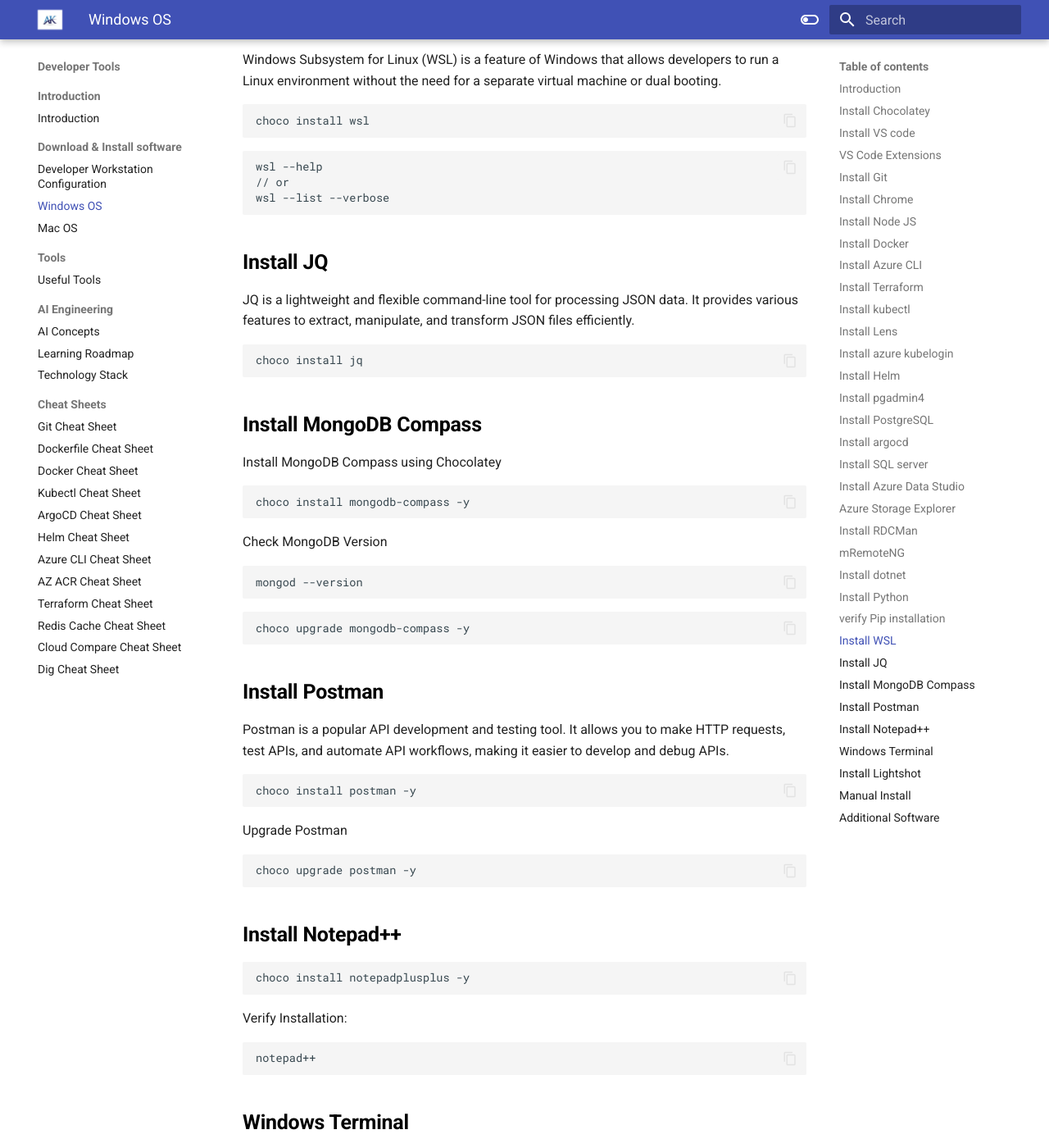
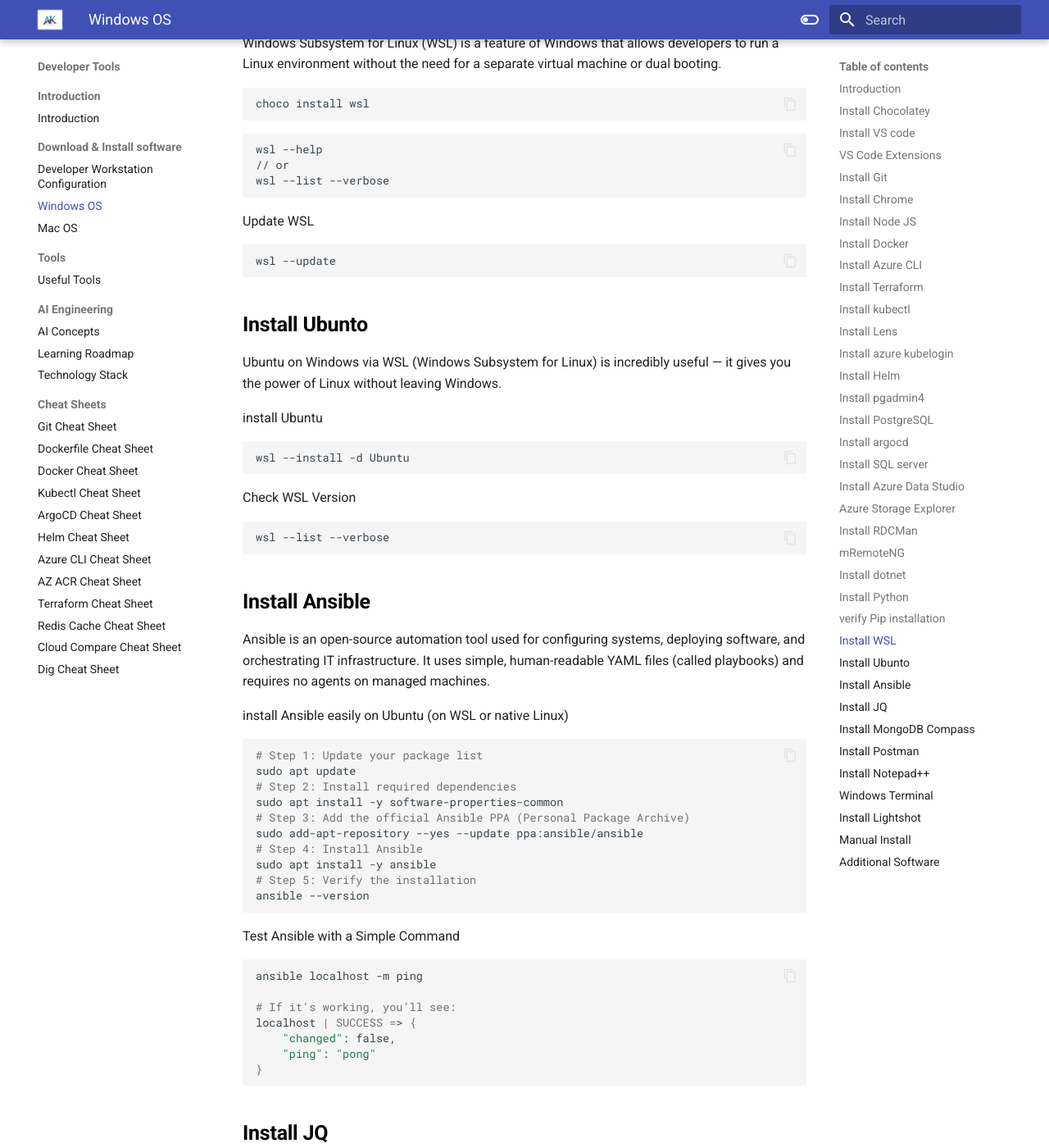
Before and after one commit to akeesari/anjikeesari, an MkDocs documentation site: the page built from docs/developertools/software/windows.md, in a window 1280 px wide and 1400 px high, scrolled down 11441 px. Shown: the whole window at 82% size. Built offline with MkDocs 1.6.1 and Material for MkDocs 9.7.7, drawn with Linux system fonts in a browser that asks for light colours; some of the changed text lies outside the part shown.

Commit message:
updated windows installs

````diff
--- a/docs/developertools/software/windows.md
+++ b/docs/developertools/software/windows.md
@@ -31,13 +31,15 @@
 
 Reference - [https://docs.chocolatey.org/en-us/choco/setup](https://docs.chocolatey.org/en-us/choco/setup)
 
-Once the installation is finished, you can use the `choco` command to install, upgrade, and manage software packages using Chocolatey.
-
 Verify the version installed
 ```sh
 choco --version
 ```
 
+Upgrading Chocolatey
+```sh
+choco upgrade chocolatey
+```
 ## Install VS code
 
 It is the most commonly used IDE, It is widely used for programming and supports various languages with extensive customization options.
@@ -532,6 +534,62 @@
 wsl --list --verbose
 ```
 
+Update WSL
+
+```sh
+wsl --update
+```
+
+## Install Ubunto
+
+Ubuntu on Windows via WSL (Windows Subsystem for Linux) is incredibly useful — it gives you the power of Linux without leaving Windows.
+
+install Ubuntu
+
+```sh
+wsl --install -d Ubuntu
+```
+
+Check WSL Version
+
+```sh
+wsl --list --verbose
+
+```
+
+## Install Ansible
+
+Ansible is an open-source automation tool used for configuring systems, deploying software, and orchestrating IT infrastructure. It uses simple, human-readable YAML files (called playbooks) and requires no agents on managed machines.
+
+install Ansible easily on Ubuntu (on WSL or native Linux)
+
+
+
+```sh
+# Step 1: Update your package list
+sudo apt update
+# Step 2: Install required dependencies
+sudo apt install -y software-properties-common
+# Step 3: Add the official Ansible PPA (Personal Package Archive)
+sudo add-apt-repository --yes --update ppa:ansible/ansible
+# Step 4: Install Ansible
+sudo apt install -y ansible
+# Step 5: Verify the installation
+ansible --version
+```
+
+Test Ansible with a Simple Command
+
+```sh
+ansible localhost -m ping
+
+# If it's working, you’ll see:
+localhost | SUCCESS => {
+    "changed": false,
+    "ping": "pong"
+}
+
+```
 
 ## Install JQ
 
--- a/mkdocs.yml
+++ b/mkdocs.yml
@@ -242,7 +242,8 @@
   - Contact:
       - Contact Us: contact.md
   # - personal:
-  #     - Breakfast Recipes: personal/breakfast-recipes.md
+  #     - Yosemite Clouds Rest: personal/yosemite-clouds-rest.md
+      # - Breakfast Recipes: personal/breakfast-recipes.md
   #     - Lunch Recipes: personal/lunch-recipes.md
   #     - Dinner Recipes: personal/dinner-recipes.md
         # - F1 Visa Processing: f1-visa.md
````
Also changed, not shown: other parts of docs/developertools/software/windows.md (+1 -1 lines), docs/personal/yosemite-clouds-rest.md (added, +121 -0 lines).
